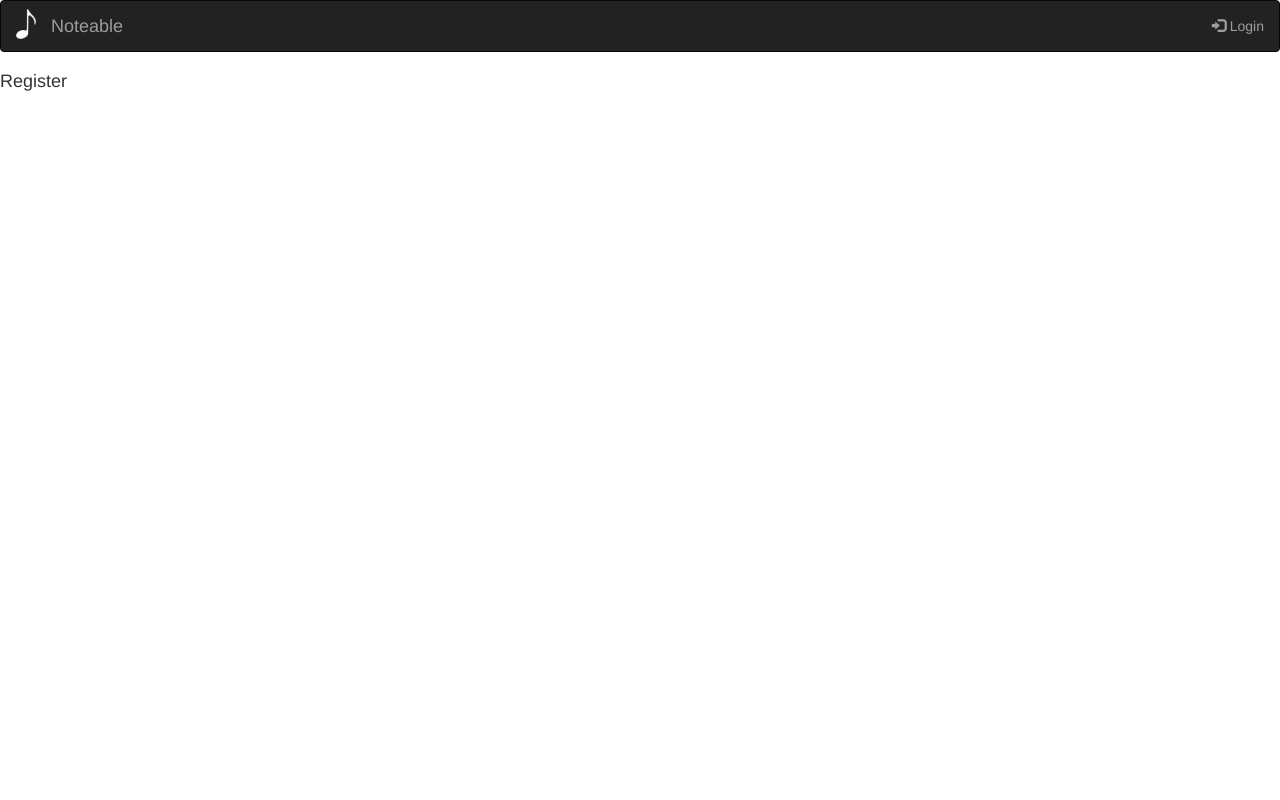
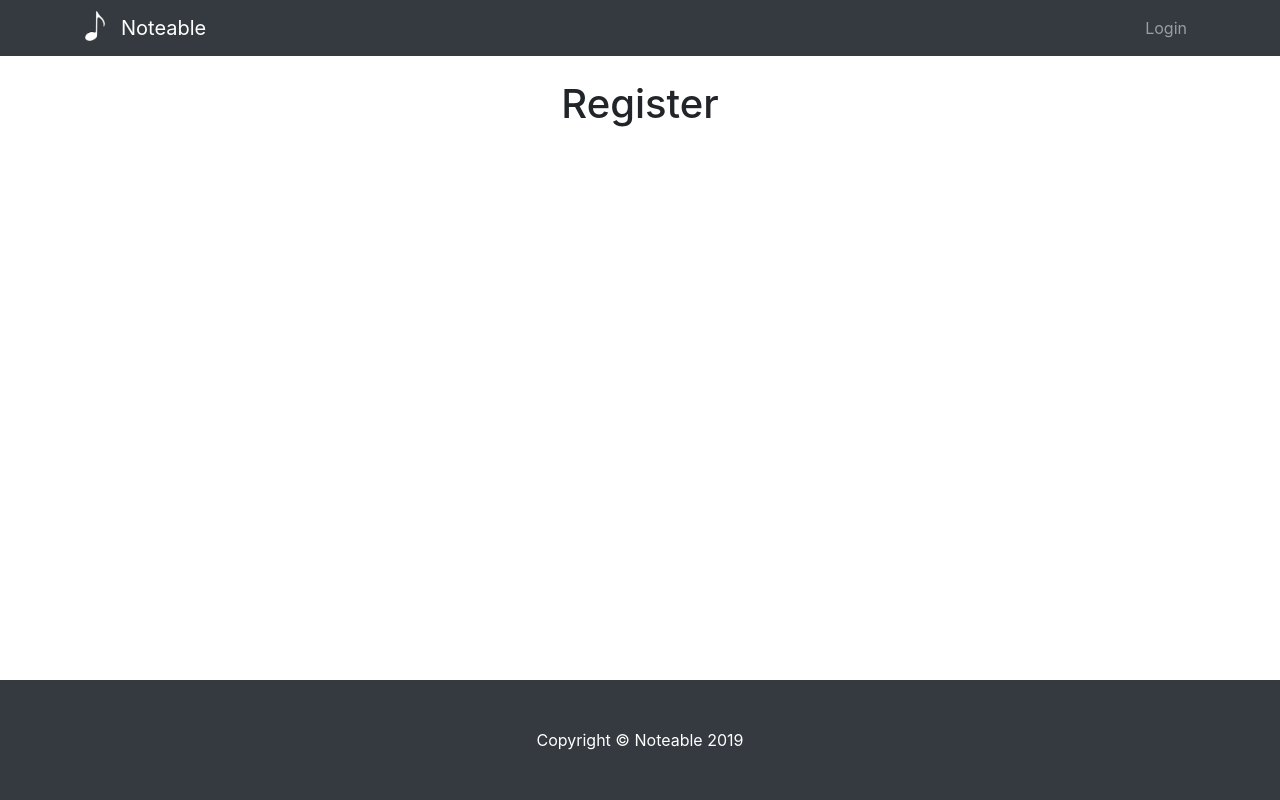
Before and after one commit to allisonfmeyer/CapstoneDB, a Django app: page /noteable/register in a window 1280 px wide. Run offline with Django 3.2, Linux system fonts and the light colour scheme; some libraries are stand-ins or nearby versions.

Commit message:
fixed footers to bottom and copied theme

```diff
--- a/noteable/static/noteable/css/full-width-pics.css
+++ b/noteable/static/noteable/css/full-width-pics.css
@@ -80,3 +80,9 @@ figure figcaption {
   color: gray;
   text-indent: 20px;
 }
+
+#footer {
+   position:absolute;
+   bottom:0;
+   width:100%;
+}
--- a/noteable/templates/noteable/register.html
+++ b/noteable/templates/noteable/register.html
@@ -1,26 +1,68 @@
-<!doctype html>
+<!DOCTYPE html>
 <html lang="en">
+
 <head>
-        <meta charset="UTF-8">
+
+  <meta charset="utf-8">
+  <meta name="viewport" content="width=device-width, initial-scale=1, shrink-to-fit=no">
+  <meta name="description" content="">
+  <meta name="author" content="">
+  {% load static %}
+
   <title>Noteable</title>
-        <meta name="viewport" content="width=device-width, initial-scale=1">
-        <link rel="stylesheet" href="https://maxcdn.bootstrapcdn.com/bootstrap/3.4.0/css/bootstrap.min.css">
+
+  <!-- Bootstrap core CSS -->
+  <link href="{% static 'noteable/css/bootstrap.min.css' %}" rel="stylesheet">
+
+  <!-- Custom styles for this template -->
+  <link href="{% static 'noteable/css/full-width-pics.css' %}" rel="stylesheet">
+
 </head>
+
 <body>
-        <nav class="navbar navbar-inverse">
-            <div class="container-fluid">
-                <div class="navbar-header">
+
+  <!-- Navigation -->
+  <nav class="navbar navbar-expand-lg navbar-dark bg-dark fixed-top">
+    <div class="container">
       <a class="navbar-brand">
-                        <img style="max-width:20px; margin-top: -7px;"
-                        src="/static/noteable/eighth_note.png">
+        <img style="max-width:20px; margin-top: -7px;" src="{% static 'noteable/eighth_note.png' %}">
       </a>
-                    <a class="navbar-brand" href="{% url 'home' %}">Noteable</a>
-                </div>
-                <ul class="nav navbar-nav navbar-right">
-                      <li><a href="{% url 'login' %}"><span class="glyphicon glyphicon-log-in"></span> Login</a></li>
+      <a class="navbar-brand" href="/">Noteable</a>
+      <button class="navbar-toggler" type="button" data-toggle="collapse" data-target="#navbarResponsive" aria-controls="navbarResponsive" aria-expanded="false" aria-label="Toggle navigation">
+        <span class="navbar-toggler-icon"></span>
+      </button>
+      <div class="collapse navbar-collapse" id="navbarResponsive">
+        <ul class="navbar-nav ml-auto">
+          <li class="nav-item">
+            <a class="nav-link" href="{% url 'login' %}">Login
+              <span class="sr-only">(current)</span>
+            </a>
+          </li>
         </ul>
       </div>
+    </div>
   </nav>
-        <h4>Register</h4>
+
+  <!-- Header - set the background image for the header in the line below -->
+  <header>
+    <br><h1 class="text-center">Register</h1>
+  </header>
+
+  <!-- Content section -->
+
+
+  <!-- Footer -->
+  <footer class="py-5 bg-dark" id="footer">
+    <div class="container">
+       <p class="m-0 text-center text-white">Copyright &copy; Noteable 2019</p>
+    </div>
+    <!-- /.container -->
+  </footer>
+
+  <!-- Bootstrap core JavaScript -->
+  <script src="{% static 'noteable/js/jquery.min.js' %}"></script>
+  <script src="{% static 'noteable/js/bootstrap.bundle.min.js' %}"></script>
+
 </body>
+
 </html>
```
Also changed, not shown: noteable/templates/noteable/login.html (+56 -14 lines), noteable/forms.py (line endings or trailing spaces). Lines whose indentation alone changed are shown as unchanged.
